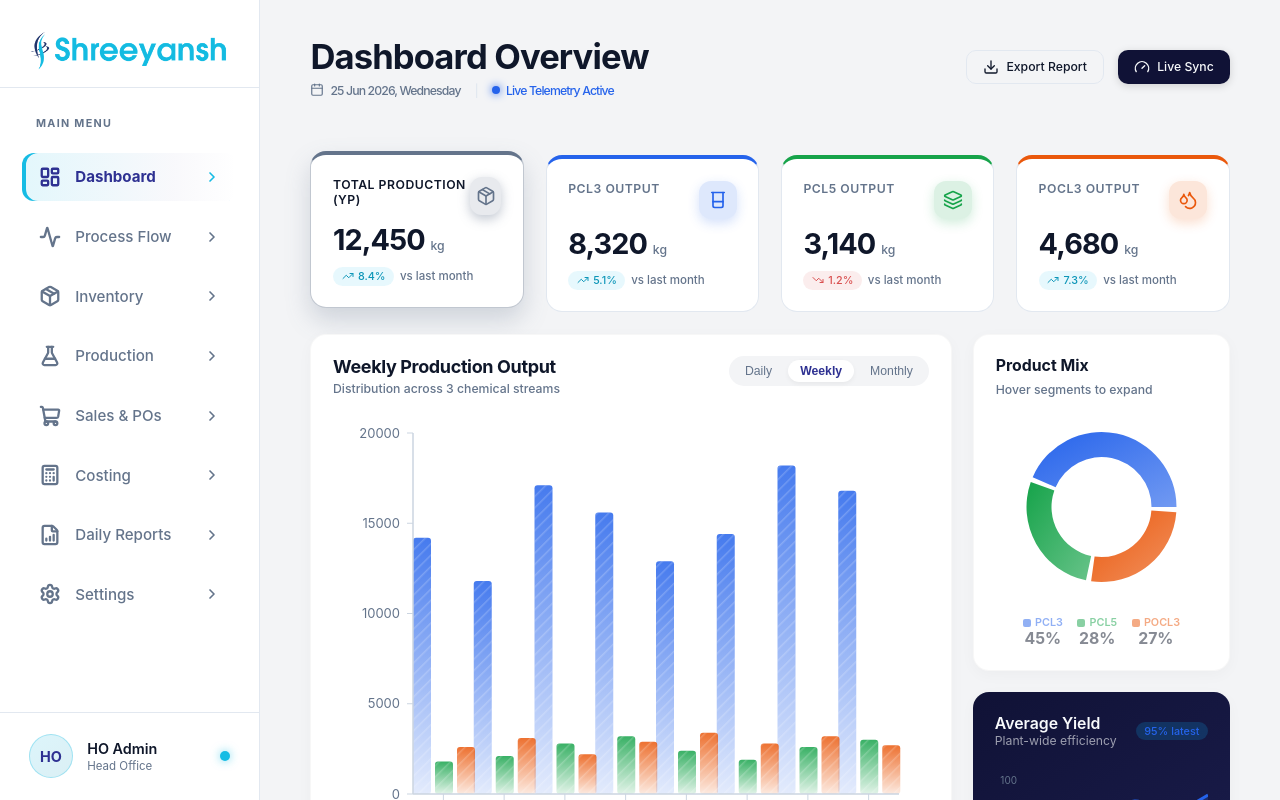
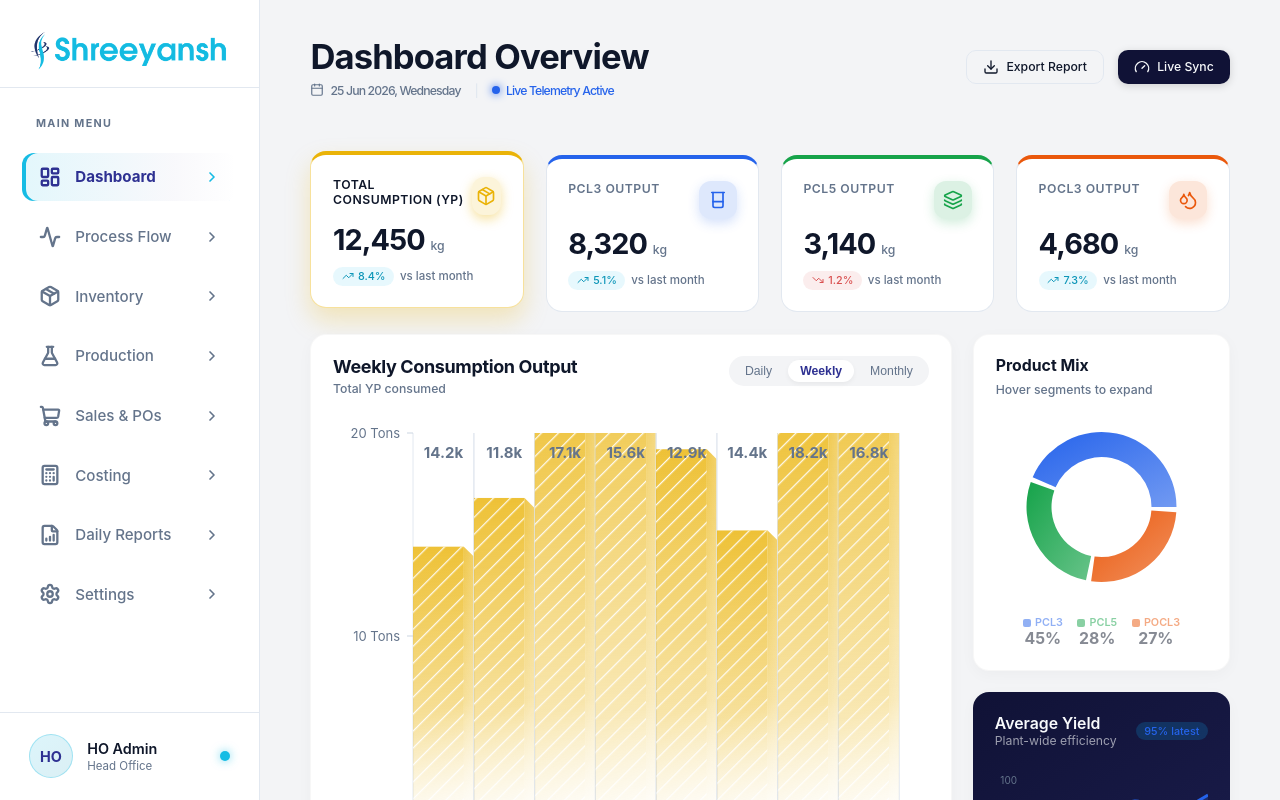
Before and after one commit to Aadyastyles/SHREEYANSH-LABS, a React (Vite) app: page / in a window 1280 px wide. Built offline with nearby package versions, Linux system fonts and the light colour scheme; a web font is replaced by a local one.

Commit message:
feat: Add YP total consumption chart, remove tri-color summary, apply specific YP scales, and reduce fog intensity by 10%

```diff
--- a/src/components/dashboard/BuildingBar.jsx
+++ b/src/components/dashboard/BuildingBar.jsx
@@ -69,8 +69,8 @@ const BuildingBar = (props) => {
           gradientUnits="userSpaceOnUse"
           gradientTransform={`rotate(-20, ${colX + colWidth/2}, ${colY + colHeight})`}
         >
-          <stop offset="0%" stopColor="white" stopOpacity="1" />
-          <stop offset="70%" stopColor="white" stopOpacity="1" />
+          <stop offset="0%" stopColor="white" stopOpacity="0.9" />
+          <stop offset="70%" stopColor="white" stopOpacity="0.9" />
           <stop offset="100%" stopColor="white" stopOpacity="0" />
         </linearGradient>
         <mask id={maskId}>
--- a/src/components/dashboard/ProductionChart.jsx
+++ b/src/components/dashboard/ProductionChart.jsx
@@ -1,3 +1,4 @@
+
 import React, { useState } from 'react';
 import { BarChart, Bar, XAxis, YAxis, CartesianGrid, Tooltip, ResponsiveContainer, Legend } from 'recharts';
 import { Calendar } from 'lucide-react';
@@ -7,28 +8,29 @@ import BuildingBar from './BuildingBar';
 import CustomDatePicker from './CustomDatePicker';
 import { weeklyData, monthlyData, getDynamicDailyData } from './DashboardData';
 
-const ProductionChart = ({ selectedStream = 'ALL' }) => {
+const ProductionChart = ({ selectedStream = 'YP' }) => {
   const [chartMode, setChartMode] = useState('weekly');
   const [dailyStartDate, setDailyStartDate] = useState('2026-07-01');
   const [activeBarKey, setActiveBarKey] = useState(null);
 
   const chartData = chartMode === 'daily' ? getDynamicDailyData(dailyStartDate) : (chartMode === 'weekly' ? weeklyData : monthlyData);
 
-  const isSingleStream = selectedStream !== 'ALL';
-
-  // Prepare data (showing either all 3, or just the selected one)
+  // Calculate YP data dynamically to fit the requested scale based on existing data
   const displayData = chartData.map(d => {
-    if (isSingleStream) {
-      return { label: d.label, [selectedStream]: d[selectedStream] };
-    }
-    return d;
+    // For Daily: PCL5 is ~300-400. YP scale is 0-4000. 300 * 8 = 2400 (fits perfectly).
+    const ypVal = d.PCL5 * 8;
+    return { ...d, YP: ypVal };
   });
 
   // Exact Y-Axis scaling per user request
   let yAxisTicks = undefined;
   let domainMax = undefined;
 
-  if (selectedStream === 'PCL3') {
+  if (selectedStream === 'YP') {
+    if (chartMode === 'daily') { yAxisTicks = [0, 2000, 4000]; domainMax = 4000; }
+    else if (chartMode === 'weekly') { yAxisTicks = [0, 10000, 20000]; domainMax = 20000; }
+    else if (chartMode === 'monthly') { yAxisTicks = [0, 50000, 100000]; domainMax = 100000; }
+  } else if (selectedStream === 'PCL3') {
     if (chartMode === 'daily') { yAxisTicks = [0, 10000, 20000]; domainMax = 20000; }
     else if (chartMode === 'weekly') { yAxisTicks = [0, 50000, 100000]; domainMax = 100000; }
     else if (chartMode === 'monthly') { yAxisTicks = [0, 150000, 300000]; domainMax = 300000; }
@@ -44,7 +46,7 @@ const ProductionChart = ({ selectedStream = 'ALL' }) => {
 
   // Helper to format custom tick domains as 'Tons' for single stream view
   const formatTick = (val) => {
-    if (isSingleStream && val !== undefined) {
+    if (val !== undefined) {
       return (val / 1000) + ' Tons';
     }
     return val;
@@ -55,10 +57,10 @@ const ProductionChart = ({ selectedStream = 'ALL' }) => {
       <div style={{ display: 'flex', justifyContent: 'space-between', alignItems: 'flex-start', flexWrap: 'wrap', gap: '1rem' }}>
         <div>
           <h2 style={{ fontSize: '1.25rem', fontWeight: 700, margin: 0, letterSpacing: '-0.02em', color: 'var(--color-text-dark)' }}>
-            {chartMode.charAt(0).toUpperCase() + chartMode.slice(1)} Production Output
+            {chartMode.charAt(0).toUpperCase() + chartMode.slice(1)} {selectedStream === 'YP' ? 'Consumption' : 'Production'} Output
           </h2>
           <div className="text-muted text-sm fw-500" style={{ marginTop: '0.25rem' }}>
-            {isSingleStream ? `${selectedStream} detailed output` : 'Distribution across 3 chemical streams'}
+            {selectedStream === 'YP' ? 'Total YP consumed' : `${selectedStream} detailed output`}
           </div>
         </div>
         <div style={{ display: 'flex', gap: '1rem', alignItems: 'center' }}>
@@ -108,21 +110,6 @@ const ProductionChart = ({ selectedStream = 'ALL' }) => {
             onMouseLeave={() => setActiveBarKey(null)}
           >
             <defs>
-              {/* Base fade gradients */}
-              <linearGradient id="grad-pcl3" x1="0" y1="0" x2="0" y2="1">
-                <stop offset="0%" stopColor="var(--color-chem-pcl3)" stopOpacity={1} />
-                <stop offset="100%" stopColor="var(--color-chem-pcl3)" stopOpacity={0.15} />
-              </linearGradient>
-              <linearGradient id="grad-pcl5" x1="0" y1="0" x2="0" y2="1">
-                <stop offset="0%" stopColor="var(--color-chem-pcl5)" stopOpacity={1} />
-                <stop offset="100%" stopColor="var(--color-chem-pcl5)" stopOpacity={0.15} />
-              </linearGradient>
-              <linearGradient id="grad-pocl3" x1="0" y1="0" x2="0" y2="1">
-                <stop offset="0%" stopColor="var(--color-chem-pocl3)" stopOpacity={1} />
-                <stop offset="100%" stopColor="var(--color-chem-pocl3)" stopOpacity={0.15} />
-              </linearGradient>
-
-              {/* Universal diagonal stripe pattern */}
               <pattern id="diagonal-stripe" width="8" height="8" patternUnits="userSpaceOnUse" patternTransform="rotate(45)">
                 <line x1="0" y1="0" x2="0" y2="8" stroke="#FFFFFF" strokeWidth="3" />
               </pattern>
@@ -131,7 +118,7 @@ const ProductionChart = ({ selectedStream = 'ALL' }) => {
               dataKey="label"
               stroke="var(--color-text-muted-dark)"
               tickLine={{ stroke: '#CBD5E1' }}
-              axisLine={isSingleStream ? { stroke: '#CBD5E1', strokeWidth: 1 } : { stroke: '#CBD5E1', strokeWidth: 1.5 }}
+              axisLine={{ stroke: '#CBD5E1', strokeWidth: 1 }}
               fontSize={13}
               dy={10}
             />
@@ -140,17 +127,16 @@ const ProductionChart = ({ selectedStream = 'ALL' }) => {
               allowDataOverflow={true}
               width={80}
               stroke="var(--color-text-muted-dark)"
-              tickLine={isSingleStream ? { stroke: '#CBD5E1' } : { stroke: '#CBD5E1' }}
-              axisLine={isSingleStream ? false : { stroke: '#CBD5E1', strokeWidth: 1.5 }}
+              tickLine={{ stroke: '#CBD5E1' }}
+              axisLine={false}
               fontSize={13}
               dx={-5}
               ticks={yAxisTicks}
-              domain={isSingleStream ? [0, domainMax] : undefined}
+              domain={[0, domainMax]}
               tickFormatter={formatTick}
             />
             <Tooltip cursor={{ fill: 'rgba(0,0,0,0.02)', radius: [4,4,0,0] }} content={<CustomTooltip />} />
 
-            {isSingleStream ? (
             <Bar
               dataKey={selectedStream}
               name={selectedStream}
@@ -161,45 +147,18 @@ const ProductionChart = ({ selectedStream = 'ALL' }) => {
               animationDuration={1500}
               isAnimationActive={true}
             />
-            ) : (
-              <>
-                <Bar dataKey="PCL3" shape={<GlassBar activeBarKey={activeBarKey} dataKey="PCL3" />} animationDuration={1500} isAnimationActive={true} animationBegin={0} />
-                <Bar dataKey="PCL5" shape={<GlassBar activeBarKey={activeBarKey} dataKey="PCL5" />} animationDuration={1500} isAnimationActive={true} animationBegin={0} />
-                <Bar dataKey="POCL3" shape={<GlassBar activeBarKey={activeBarKey} dataKey="POCL3" />} animationDuration={1500} isAnimationActive={true} animationBegin={0} />
-              </>
-            )}
 
-            {/* Global Cloudy Fog Overlay at bottom */}
-            {isSingleStream && (
-              <>
             <defs>
               <linearGradient id="fog-grad" x1="0" y1="0" x2="0" y2="1">
                 <stop offset="0%" stopColor="#ffffff" stopOpacity={0} />
-                    <stop offset="40%" stopColor="#ffffff" stopOpacity={0.5} />
-                    <stop offset="100%" stopColor="#ffffff" stopOpacity={1} />
+                <stop offset="40%" stopColor="#ffffff" stopOpacity={0.4} />
+                <stop offset="100%" stopColor="#ffffff" stopOpacity={0.9} />
               </linearGradient>
             </defs>
             <rect x="0" y="80%" width="100%" height="20%" fill="url(#fog-grad)" style={{ pointerEvents: 'none' }} />
-              </>
-            )}
           </BarChart>
         </ResponsiveContainer>
       </div>
-      {/* Legend */}
-      {!isSingleStream && (
-        <div style={{ display: 'flex', gap: '1.5rem', marginTop: '1rem', paddingTop: '1rem', borderTop: '1px solid var(--color-border-light)' }}>
-          {[
-            { label: 'PCL3', color: 'var(--color-chem-pcl3)' },
-            { label: 'PCL5', color: 'var(--color-chem-pcl5)' },
-            { label: 'POCL3', color: 'var(--color-chem-pocl3)' },
-          ].map(p => (
-            <div key={p.label} style={{ display: 'flex', alignItems: 'center', gap: '0.5rem', fontSize: '0.85rem', fontWeight: 500, color: 'var(--color-text-dark)' }}>
-              <div style={{ width: 12, height: 12, borderRadius: 4, background: p.color, boxShadow: `0 2px 6px ${p.color}80` }} />
-              {p.label}
-            </div>
-          ))}
-        </div>
-      )}
     </div>
   );
 };
--- a/src/index.css
+++ b/src/index.css
@@ -24,6 +24,10 @@
   --color-chem-pocl3: #EA580C;       /* Burnt Orange (Vivid) */
   --color-chem-pocl3-muted: #FDBA74; /* Peach (Faded) */
   --color-chem-pocl3-glow: rgba(234, 88, 12, 0.35);
+
+  --color-chem-yp: #EAB308;          /* Yellow (Solid) for Total Consumption */
+  --color-chem-yp-muted: #FDE047;    /* Yellow (Faded) */
+  --color-chem-yp-glow: rgba(234, 179, 8, 0.35);
 
   /* ── Dark palette (sidebar, dark cards) ── */
   --color-bg-dark: #101236;        /* Very dark navy */
--- a/src/pages/Dashboard.jsx
+++ b/src/pages/Dashboard.jsx
@@ -15,7 +15,7 @@ import QuickStats from '../components/dashboard/QuickStats';
 const Dashboard = () => {
   const [isSyncing, setIsSyncing] = useState(false);
   const [isGenerating, setIsGenerating] = useState(false);
-  const [selectedStream, setSelectedStream] = useState('ALL');
+  const [selectedStream, setSelectedStream] = useState('YP');
 
   const handleSync = () => {
     setIsSyncing(true);
@@ -28,11 +28,7 @@ const Dashboard = () => {
   };
 
   const handleKpiClick = (stream) => {
-    if (selectedStream === stream) {
-      setSelectedStream('ALL'); // Toggle off if clicked again
-    } else {
-      setSelectedStream(stream);
-    }
+    setSelectedStream(stream);
   };
 
   return (
@@ -65,7 +61,7 @@ const Dashboard = () => {
 
       {/* Row 1: KPIs */}
       <div className="bento bento-3 animate-fade-up delay-100" style={{ gridTemplateColumns: 'repeat(4, 1fr)' }}>
-        <DashboardKpi variant="primary" label="Total Production (YP)" value="12,450" unit="kg" trend="up" trendVal="8.4%" icon={Package} colorClass="var(--color-text-muted-dark)" isActive={selectedStream === 'ALL'} onClick={() => handleKpiClick('ALL')} />
+        <DashboardKpi variant="primary" label="Total Consumption (YP)" value="12,450" unit="kg" trend="up" trendVal="8.4%" icon={Package} colorClass="var(--color-chem-yp)" isActive={selectedStream === 'YP'} onClick={() => handleKpiClick('YP')} />
         <DashboardKpi label="PCL3 Output" value="8,320" unit="kg" trend="up" trendVal="5.1%" icon={Beaker} colorClass="var(--color-chem-pcl3)" isActive={selectedStream === 'PCL3'} onClick={() => handleKpiClick('PCL3')} />
         <DashboardKpi label="PCL5 Output" value="3,140" unit="kg" trend="down" trendVal="1.2%" icon={Layers} colorClass="var(--color-chem-pcl5)" isActive={selectedStream === 'PCL5'} onClick={() => handleKpiClick('PCL5')} />
         <DashboardKpi label="POCL3 Output" value="4,680" unit="kg" trend="up" trendVal="7.3%" icon={Droplets} colorClass="var(--color-chem-pocl3)" isActive={selectedStream === 'POCL3'} onClick={() => handleKpiClick('POCL3')} />
```
Lines whose indentation alone changed are shown as unchanged.
